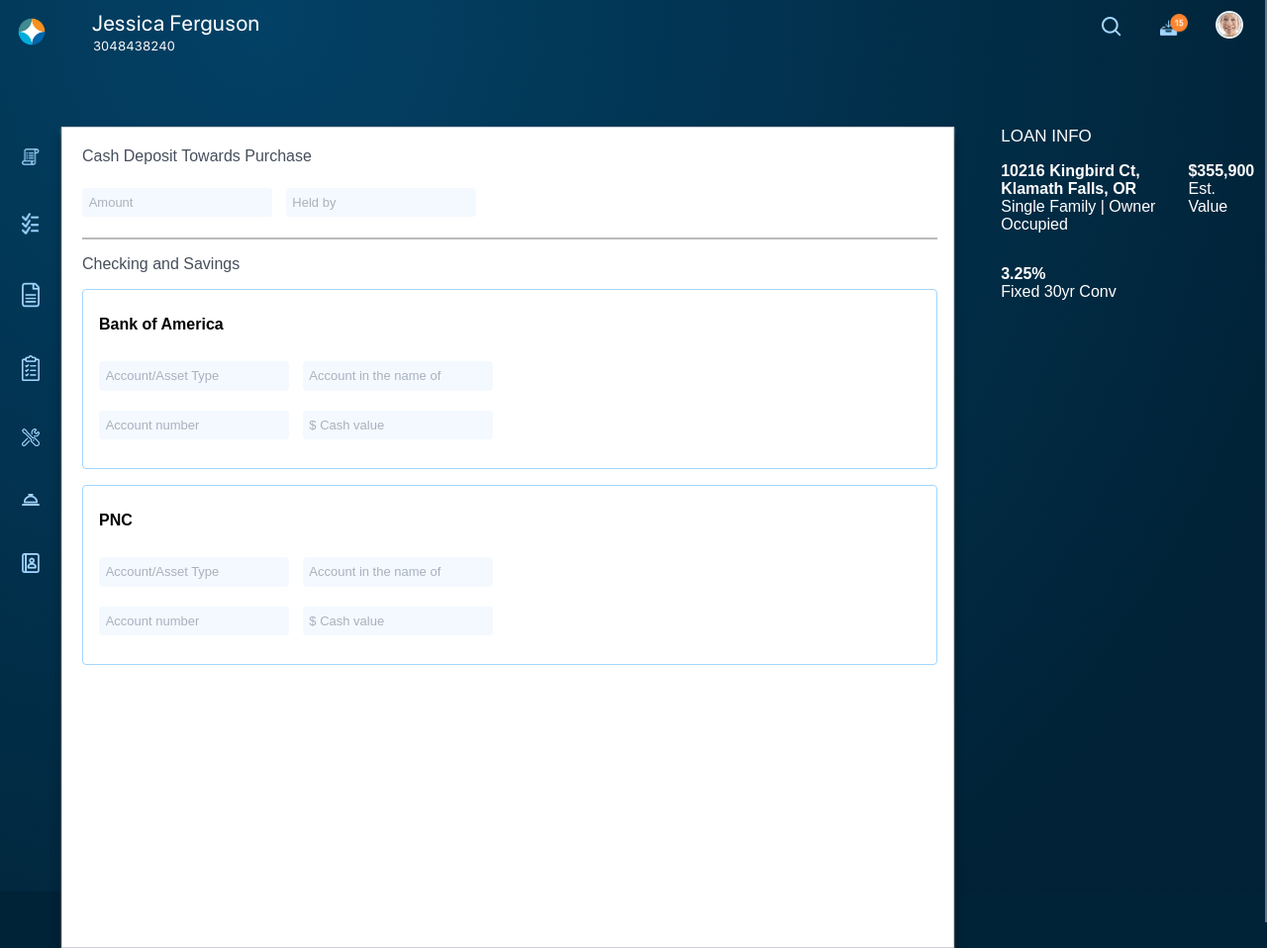
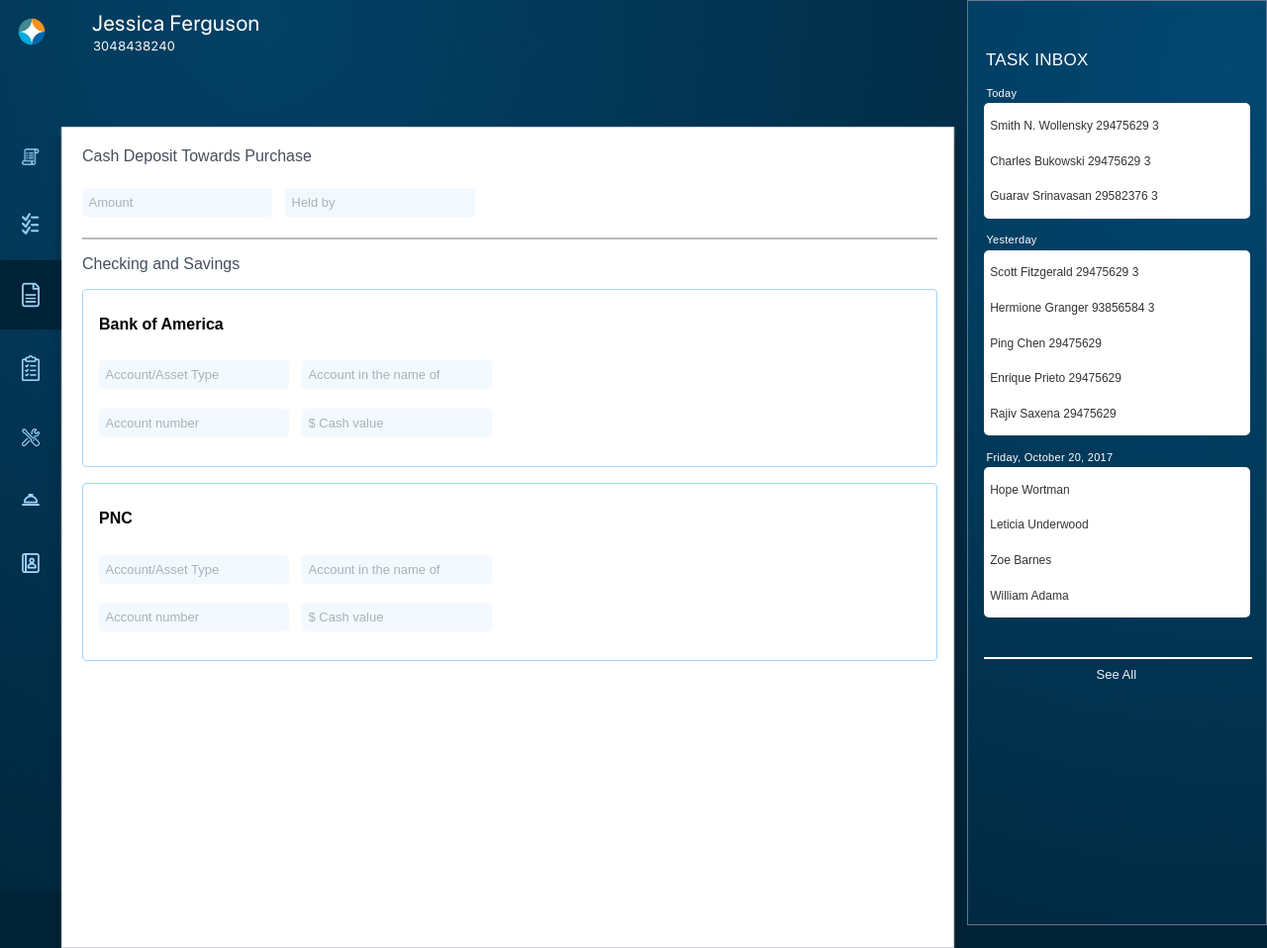
Before and after one commit to teresahu/blueout, a plain HTML site: page index.html in a window 1280 px wide. Shown: the whole page at 99% size. Drawn offline with Linux system fonts and the light colour scheme.

Commit message:
Added task inbox content

```diff
--- a/index.html
+++ b/index.html
@@ -23,7 +23,7 @@
   <nav class="left-nav">
     <img src="images/1.png">
     <img src="images/2.png">
-    <img src="images/3.png">
+    <img class="selected-icon" src="images/3.png">
     <img src="images/4.png">
     <img src="images/5.png">
     <img src="images/6.png">
@@ -48,8 +48,41 @@
     </p>
   </div>
 
-  <div id="task-inbox" onfocusout="this.style.width='0';">
-    <img src="">
+  <div id="task-inbox">
+    <h1>TASK INBOX</h1>
+    <section>
+      <h2>Today</h2>
+      <ul>
+        <li>Smith N. Wollensky 29475629 3</li>
+        <li>Charles Bukowski 29475629 3</li>
+        <li>Guarav Srinavasan 29582376 3</li>
+      </ul>
+    </section>
+
+    <section>
+      <h2>Yesterday</h2>
+      <ul>
+        <li>Scott Fitzgerald 29475629 3</li>
+        <li>Hermione Granger 93856584 3</li>
+        <li>Ping Chen 29475629</li>
+        <li>Enrique Prieto 29475629</li>
+        <li>Rajiv Saxena 29475629</li>
+      </ul>
+    </section>
+
+    <section>
+      <h2>Friday, October 20, 2017</h2>
+      <ul>
+        <li>Hope Wortman</li>
+        <li>Leticia Underwood</li>
+        <li>Zoe Barnes</li>
+        <li>William Adama</li>
+      </ul>
+    </section>
+    <section class="stick-bottom">
+      <hr>
+      <p class="center">See All</p>
+    </section>
   </div>
 
   <div class="inner-container">
@@ -85,25 +118,5 @@
     </div>
   </div>
 
-
-
-
-  <!-- <div id="wrapper">
-    <div class="flashEffect">
-    </div>
-  </div> -->
-</body>
-<!-- <body class="outer-container">
-  <div class="inner-container">
-    <main class="content">
-      <img class="tab" src="tab.png">
-      <div class="form-content">
-        <input type="text"
-      </div>
-    </main>
-    <nav class="nav">nav</nav>
-    <aside class="summary">summary</aside>
-  </div>
-  <script src="script.js"></script>
-</body> -->
+  </body>
 </html>
--- a/styles.css
+++ b/styles.css
@@ -1,6 +1,20 @@
 /* MEDIA QUERIES */
 
-@media (max-width: 12450px) {
+@media screen and (max-width: 1080px) {
+  .right-panel {
+    width: 18% !important;
+    padding-left: 1em;
+    font-size: 11px;
+  }
+    /*hr {
+      width: 96% !important;
+    }*/
+}
+
+@media screen and (min-width: 630px) and (max-width: 1079px) {
+  /*hr {
+    width: 90% !important;
+  }*/
 }
 
 body {
@@ -55,6 +69,11 @@ thead {
 
 td {
   padding: 4px;
+}
+
+td a {
+  text-decoration: none;
+  color: #000;
 }
 
 tbody > tr:hover {
@@ -134,6 +153,10 @@ tbody > tr:hover {
   background-color: #002236;
 }
 
+.selected-icon {
+  background-color: #002236;
+}
+
 /* TASK INBOX */
 #taskInbox {
   width: 307px;
@@ -185,8 +208,7 @@ h3 {
 
 hr {
   border: .5px solid #bbb;
-  margin: .5em 0em;
-  width: 98%;
+  margin: .5em 1em .5em 0em;
 }
 
 input[type=text] {
@@ -197,6 +219,8 @@ input[type=text] {
   border-radius: 4px;
 	background-color: #f3f9ff;
   margin: .5em 1em 1em 0em;
+  font-size: 13px;
+	color: #000;
 }
 
 input[type=text]::placeholder {
@@ -212,6 +236,7 @@ input[type=text]:focus {
   margin: .2em 1em .5em 0em !important;
   transition: margin-top .2s ease-in, height .2s ease-in;
   -webkit-transition: margin-top .1s ease-in, height .1s ease-in;
+  border: solid 1px #a3d6ff;
 }
 
 input[type=text]:focus::placeholder {
@@ -249,7 +274,7 @@ input[type=text]:focus::placeholder {
 .right-panel {
   color: #fff;
   float: right;
-  width: 20%;
+  width: 22%;
   margin-right: 1%;
 }
 
@@ -262,9 +287,9 @@ span.cap-text {
 /* TASK INBOX */
 
 #task-inbox {
-  width: 0;
-  /*width: 24%;*/
-	height: 930px;
+  /*width: 0;*/
+  width: 21%;
+	height: 901px;
 	background-image: radial-gradient(circle at 86% 7%, #024872, #012a42);
 	border: solid 1px #697489;
   position: fixed;
@@ -274,4 +299,56 @@ span.cap-text {
   transition: .5s ease-in-out;
   -webkit-transition: .5s ease-in-out;
   overflow-x: hidden;
+  color: #fff;
+  padding: 1em;
 }
+
+#task-inbox h1 {
+  font-size: 17px;
+	font-weight: 100;
+  margin: 2em 0em 1em .1em;
+  letter-spacing: 0.3px;
+}
+
+#task-inbox h2 {
+  color: #fff;
+  font-size: 11px;
+  font-weight: 100;
+	letter-spacing: 0.3px;
+  margin: 1em 0em .4em .2em;
+}
+
+#task-inbox ul {
+  background-color: #fff;
+  margin: 0em 0em 1.3em 0em;
+  border-radius: 5px;
+  font-family: Cabin, sans-serif;
+	font-size: 12px;
+	font-weight: 400;
+	text-align: left;
+	color: #333333;
+  padding: .4em .5em;
+}
+
+#task-inbox li {
+  list-style-type: none;
+  text-align: left;
+  padding: .9em 0em;
+}
+#task-inbox section.stick-bottom {
+  margin-top: 2.5em;
+}
+
+#task-inbox hr {
+  border: .4px solid #fff;
+  width: 100%;
+}
+
+#task-inbox p.center {
+  margin: 0 auto;
+  color: #ecf6ff;
+  font-size: 13px;
+  width: 42px;
+  cursor: pointer;
+  cursor: hand;
+}
```
Also changed, not shown: pipeline.html (+1 -1 lines).
